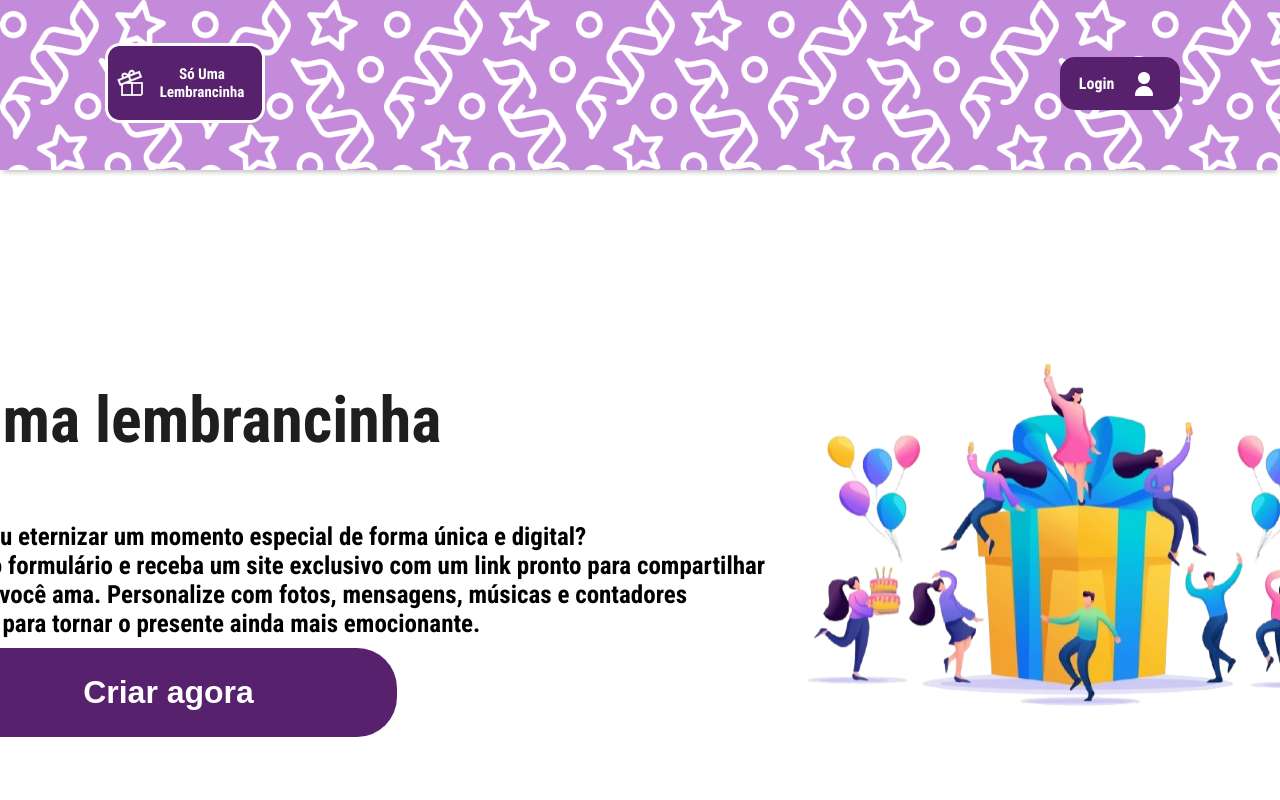
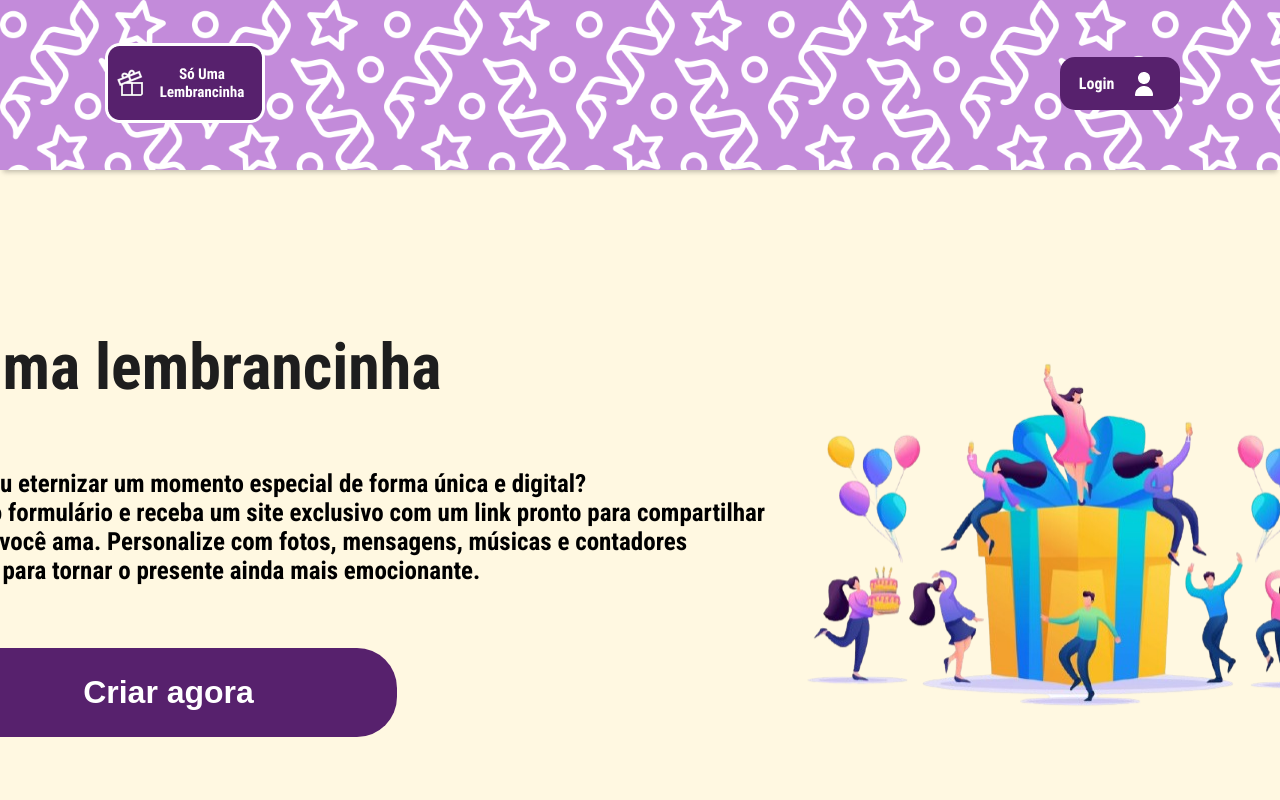
Before and after one commit to BlackStarSt/SoUmPresentinho, a React (Create React App) app: page / in a window 1280 px wide. Shown: the top 800 px of the page. Built offline with nearby package versions, Linux system fonts and the light colour scheme.

Commit message:
style: - Adição de padrões de estilo no h1 e p para todo o projeto

```diff
--- a/package.json
+++ b/package.json
@@ -9,6 +9,7 @@
     "@testing-library/user-event": "^13.5.0",
     "react": "^19.0.0",
     "react-dom": "^19.0.0",
+    "react-icons": "^5.5.0",
     "react-router-dom": "^7.4.0",
     "react-scripts": "5.0.1",
     "web-vitals": "^2.1.4"
--- a/public/index.css
+++ b/public/index.css
@@ -3,4 +3,9 @@
 body {
     margin: 0;
     font-family: 'Roboto Condensed', sans-serif;
+    background-color: var(--bege);
 }
+
+h1, p {
+    margin: 0;
+}
```
Also changed, not shown: 1 other file (tests, documents, lock files or other folders).
